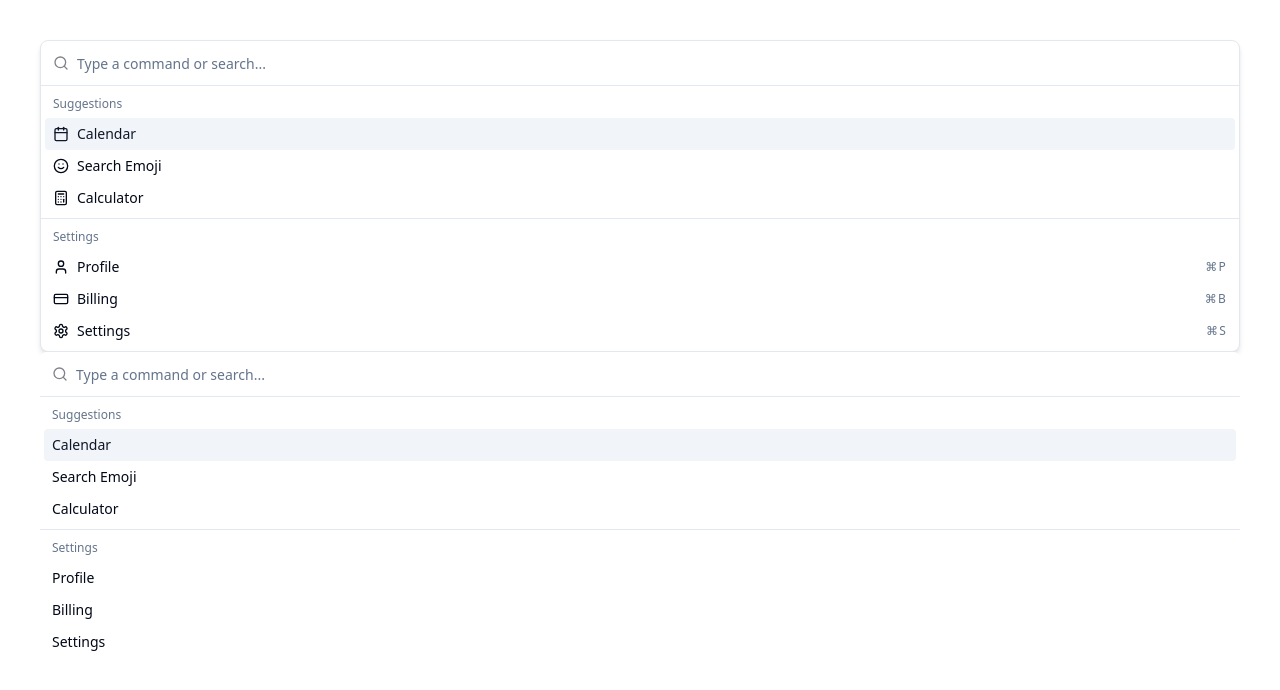
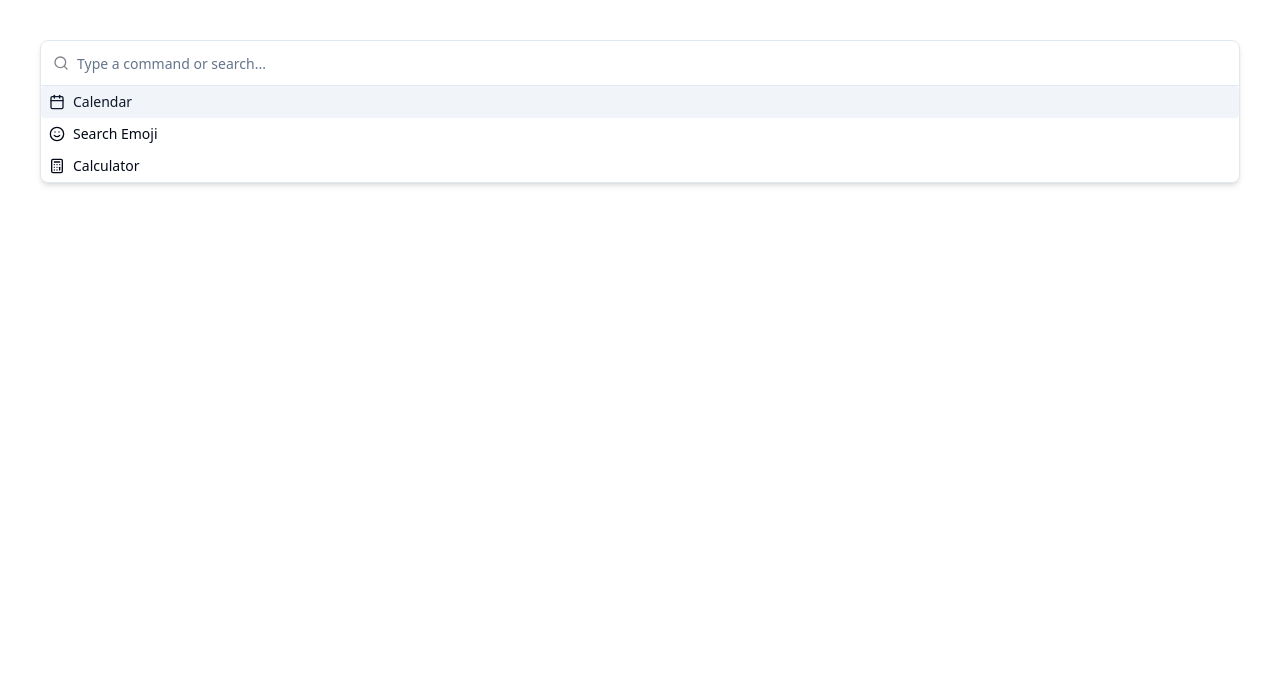
Before and after one commit to thought7878/frontend-technology-demos, a Next.js app: page /shadcn/components/command in a window 1280 px wide. Shown: the top 690 px of the page. Built offline with nearby package versions, Linux system fonts and the light colour scheme.

Commit message:
feat: create

```diff
--- /dev/null
+++ b/app/shadcn/components/cmdk/page.tsx
@@ -0,0 +1,37 @@
+'use client';
+
+import { Command } from 'cmdk';
+
+const CommandMenu = (props: { defaultValue: string }) => {
+  const { defaultValue } = props;
+  return (
+    <Command label='Command Menu'>
+      <Command.Input />
+      <Command.List>
+        <Command.Empty>No results found.</Command.Empty>
+
+        <Command.Group heading='Letters'>
+          <Command.Item>a</Command.Item>
+          <Command.Item>b</Command.Item>
+          <Command.Separator />
+          <Command.Item>c</Command.Item>
+        </Command.Group>
+
+        <Command.Item>Apple</Command.Item>
+      </Command.List>
+    </Command>
+  );
+};
+
+export default function App() {
+  const defaultValue = 'test';
+  return (
+    <div className='App'>
+      <h1>defaultValue={defaultValue}</h1>
+      <p>
+        Expected the input below to render with the defaultValue {defaultValue}.
+      </p>
+      <CommandMenu defaultValue={defaultValue} />
+    </div>
+  );
+}
--- a/app/shadcn/components/command/page.tsx
+++ b/app/shadcn/components/command/page.tsx
@@ -18,6 +18,7 @@ import {
   CommandList,
   CommandSeparator,
   CommandShortcut,
+  CommandDialog,
 } from '@/components/ui/command';
 
 export default function CommandDemo() {
@@ -26,8 +27,11 @@ export default function CommandDemo() {
       <Command className='rounded-lg border shadow-md'>
         <CommandInput placeholder='Type a command or search...' />
         <CommandList>
-          <CommandEmpty>No results found.</CommandEmpty>
-          <CommandGroup heading='Suggestions'>
+          <CommandEmpty>
+            {/* <CommandEmpty className='text-blue-500'> */}
+            No results found.
+          </CommandEmpty>
+          {/* <CommandGroup heading='Suggestions'> */}
           <CommandItem onSelect={(value) => console.log('Selected', value)}>
             <Calendar className='mr-2 h-4 w-4' />
             <span>Calendar</span>
@@ -40,8 +44,8 @@ export default function CommandDemo() {
             <Calculator className='mr-2 h-4 w-4' />
             <span>Calculator</span>
           </CommandItem>
-          </CommandGroup>
-          <CommandSeparator />
+          {/* </CommandGroup> */}
+          {/* <CommandSeparator />
           <CommandGroup heading='Settings'>
             <CommandItem>
               <User className='mr-2 h-4 w-4' />
@@ -58,24 +62,7 @@ export default function CommandDemo() {
               <span>Settings</span>
               <CommandShortcut>⌘S</CommandShortcut>
             </CommandItem>
-          </CommandGroup>
-        </CommandList>
-      </Command>
-      <Command>
-        <CommandInput placeholder='Type a command or search...' />
-        <CommandList>
-          <CommandEmpty>No results found.</CommandEmpty>
-          <CommandGroup heading='Suggestions'>
-            <CommandItem>Calendar</CommandItem>
-            <CommandItem>Search Emoji</CommandItem>
-            <CommandItem>Calculator</CommandItem>
-          </CommandGroup>
-          <CommandSeparator />
-          <CommandGroup heading='Settings'>
-            <CommandItem>Profile</CommandItem>
-            <CommandItem>Billing</CommandItem>
-            <CommandItem>Settings</CommandItem>
-          </CommandGroup>
+          </CommandGroup> */}
         </CommandList>
       </Command>
     </>
```
Lines whose indentation alone changed are shown as unchanged.
